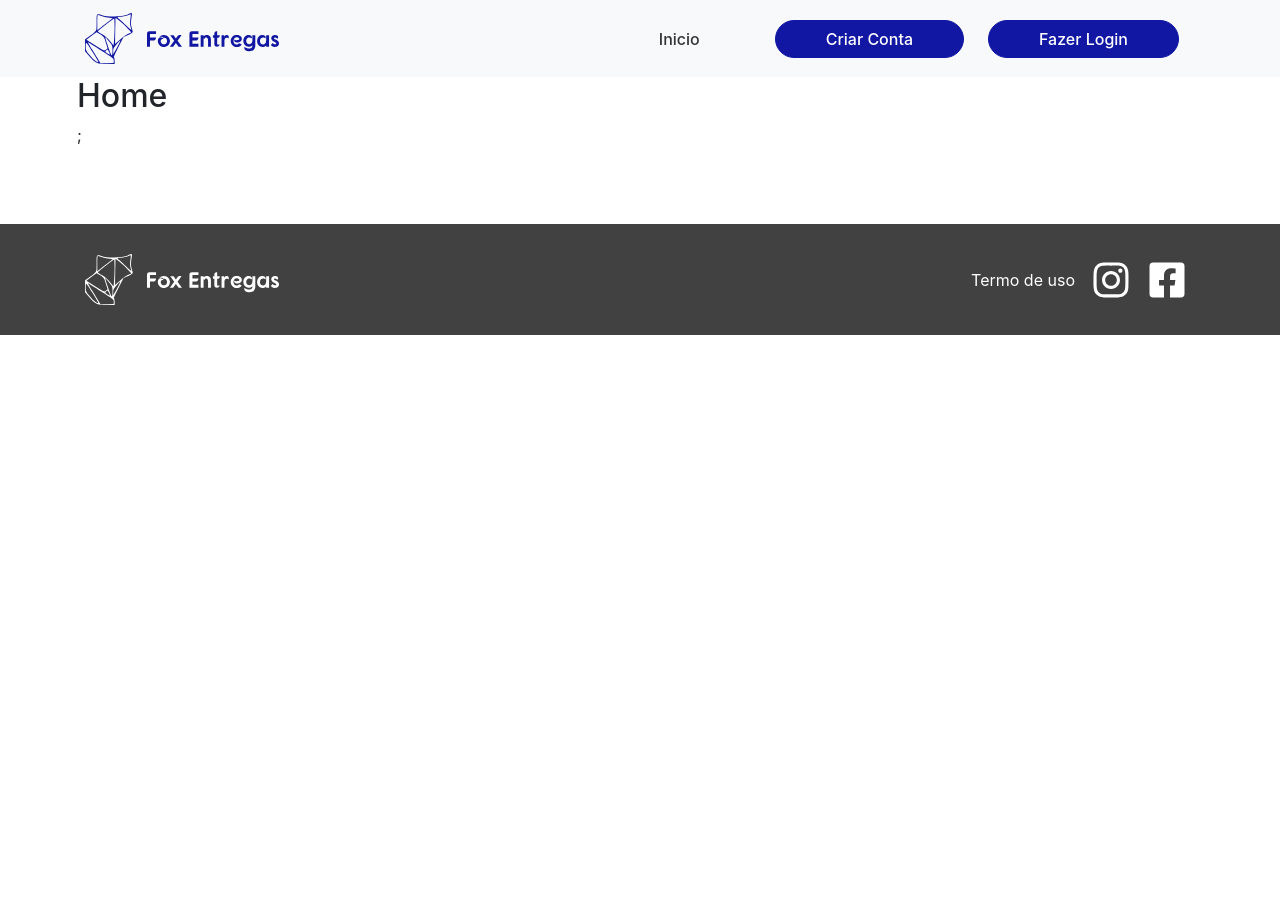
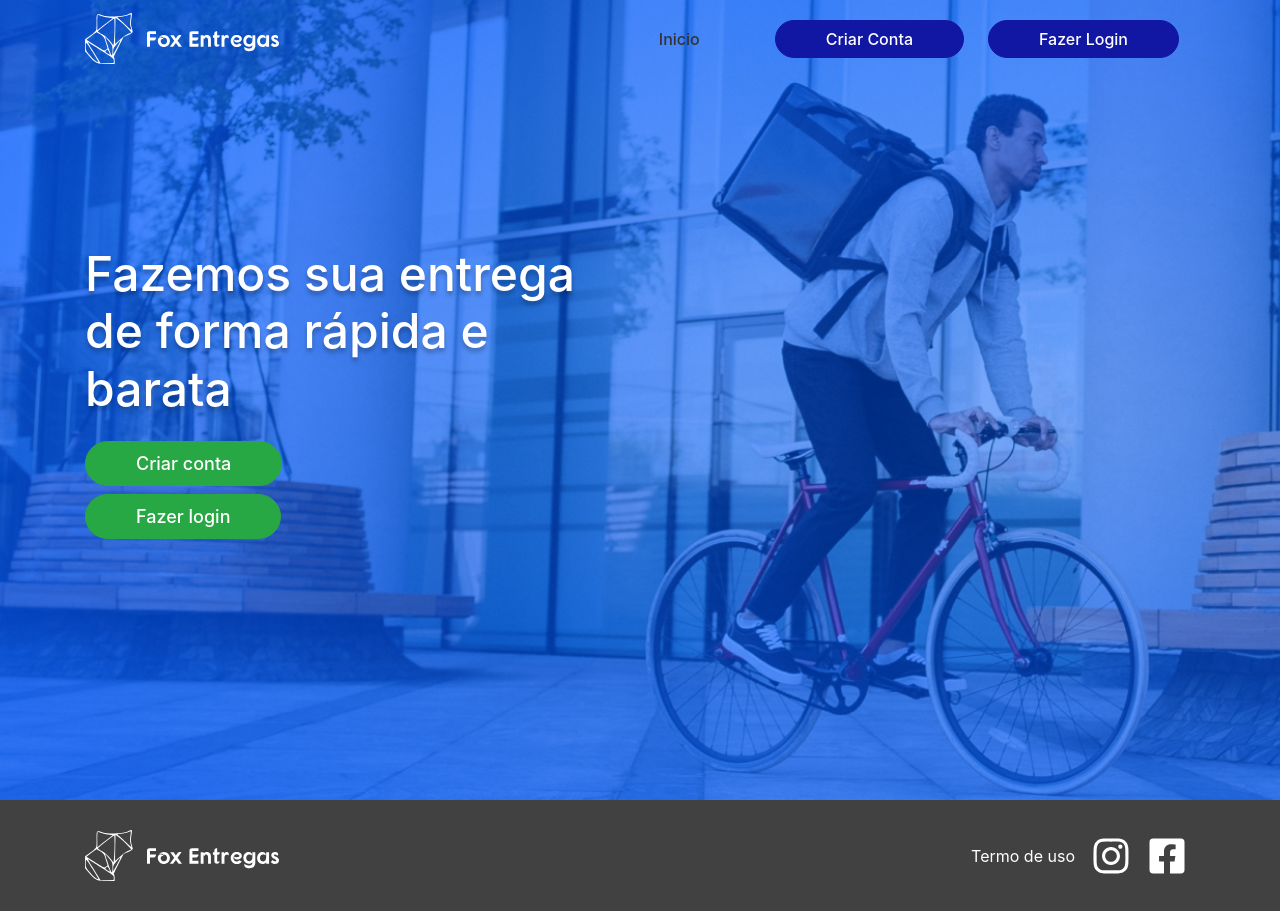
Before and after one commit to luizmarques/test, a React (Create React App) app: page / in a window 1280 px wide. Before the commit the page ends 800 px from the top, so only its background shows below. Built offline with nearby package versions, Linux system fonts and the light colour scheme.

Commit message:
finnaly design home

```diff
--- a/src/components/Layout/Header.js
+++ b/src/components/Layout/Header.js
@@ -1,17 +1,21 @@
 import { Container, Nav, Navbar } from "react-bootstrap";
 import styled from "styled-components";
 import Logo from "../../assets/logo-fox-entregas.svg";
+import LogoWhite from "../../assets/logo-fox-entregas-white.svg";
 import { FaBars } from "react-icons/fa";
 import { Button } from "../Button/";
 import { Link } from "react-router-dom";
+import { useState } from "react";
 
-const Header = () => {
+const Header = ({ startTransparent }) => {
+  const [isTransparent, ] = useState(startTransparent);
+
   return (
     <Nav>
-      <Navbar bg="light" fixed="top" expand="lg">
+      <Navbar bg={isTransparent ? undefined : "white"} fixed="top" expand="lg">
         <Container>
           <Navbar.Brand href="#home">
-            <img src={Logo} alt="Fox Entregas" />
+            <img src={isTransparent ? LogoWhite : Logo} alt="Fox Entregas" />
           </Navbar.Brand>
 
           <ToggleStyled aria-controls="basic-navbar-nav">
@@ -21,13 +25,26 @@ const Header = () => {
           <CollapseStyled className="justify-content-center text-center justify-content-lg-end">
             <Nav>
               <Navbar>
-                <Button $transparent forwardedAs={Link} to="#" className="mt-2 mt-lg-0 ml-lg-4">
+                <Button
+                  $transparent
+                  forwardedAs={Link}
+                  to="#"
+                  className="mt-2 mt-lg-0 ml-lg-4"
+                >
                   Inicio
                 </Button>
-                <Button forwardedAs={Link} to="#" className="mt-2 mt-lg-0 ml-lg-4">
+                <Button
+                  forwardedAs={Link}
+                  to="#"
+                  className="mt-2 mt-lg-0 ml-lg-4"
+                >
                   Criar Conta
                 </Button>
-                <Button forwardedAs={Link} to="#" className="mt-2 mt-lg-0 ml-lg-4">
+                <Button
+                  forwardedAs={Link}
+                  to="#"
+                  className="mt-2 mt-lg-0 ml-lg-4"
+                >
                   Fazer Login
                 </Button>
               </Navbar>
@@ -36,7 +53,6 @@ const Header = () => {
         </Container>
       </Navbar>
     </Nav>
-
   );
 };
 
--- a/src/components/Layout/index.js
+++ b/src/components/Layout/index.js
@@ -3,10 +3,14 @@ import styled from "styled-components";
 import Footer from "./Footer";
 import Header from "./Header";
 
-export const Layout = ({ children, startTransparent = false }) => {
+export const Layout = ({
+  children,
+  withoutMargin,
+  startTransparent = false,
+}) => {
   return (
     <React.Fragment>
-      <Header />
+      <Header startTransparent={startTransparent}/>
       <WrapStyled $startTransparent={startTransparent}>{children}</WrapStyled>
       <Footer />
     </React.Fragment>
@@ -15,7 +19,8 @@ export const Layout = ({ children, startTransparent = false }) => {
 
 const WrapStyled = styled.div`
   ${(props) =>
-    !props.$startTransparent && `
+    !props.$startTransparent &&
+    `
     padding: 77px;
   `}
 `;
--- a/src/views/Home/index.js
+++ b/src/views/Home/index.js
@@ -1,13 +1,60 @@
+import styled from "styled-components";
 import { Layout } from "../../components/Layout";
+import bgDesktop from "../../assets/bg-fox-entregas.jpg";
+import bgMobile from "../../assets/bg-fox-entregas-mobile.jpg";
+import { Button } from "../../components/Button";
+import { Link } from "react-router-dom";
+import { Container } from "react-bootstrap";
 
 const Home = () => {
-
   return (
-      <Layout>
-           <h2>Home</h2>;
-      </Layout>
-  )
-
+    <Layout startTransparent withoutMargin>
+      <Wrap className="vh-100">
+        <Container className="h-100 d-flex flex-column justify-content-center">
+          <Title className="text-center text-lg-left text-white mt-auto mt-lg-0">
+            Fazemos sua entrega de forma rápida e barata
+          </Title>
+          <div className="mt-auto mt-lg-3 mb-3 d-flex flex-column align-items-center align-items-lg-start">
+            <Button
+              to="/cadastro"
+              forwardedAs={Link}
+              variant="success"
+              size="lg"
+              className="mb-2"
+            >
+              Criar conta
+            </Button>
+            <Button to="/login" forwardedAs={Link} variant="success" size="lg">
+              Fazer login
+            </Button>
+          </div>
+        </Container>
+      </Wrap>
+    </Layout>
+  );
 };
 
 export default Home;
+
+const Wrap = styled.div`
+  background: url(${bgMobile}) no-repeat center center;
+  background-size: cover;
+  @media screen and (min-width: 576px) {
+    background-image: url(${bgDesktop});
+  }
+  @media screen and (min-width: 768px) {
+    background-image: url(${bgMobile});
+  }
+  @media screen and (min-width: 992px) {
+    background-image: url(${bgDesktop});
+  }
+`;
+
+const Title = styled.h1`
+  text-shadow: 0px 4px 4px rgba(0, 0, 0, 0.25);
+  font-size: 2.25rem;
+  @media screen and (min-width: 992px) {
+    font-size: 3rem;
+    max-width: 500px;
+  }
+`;
```
